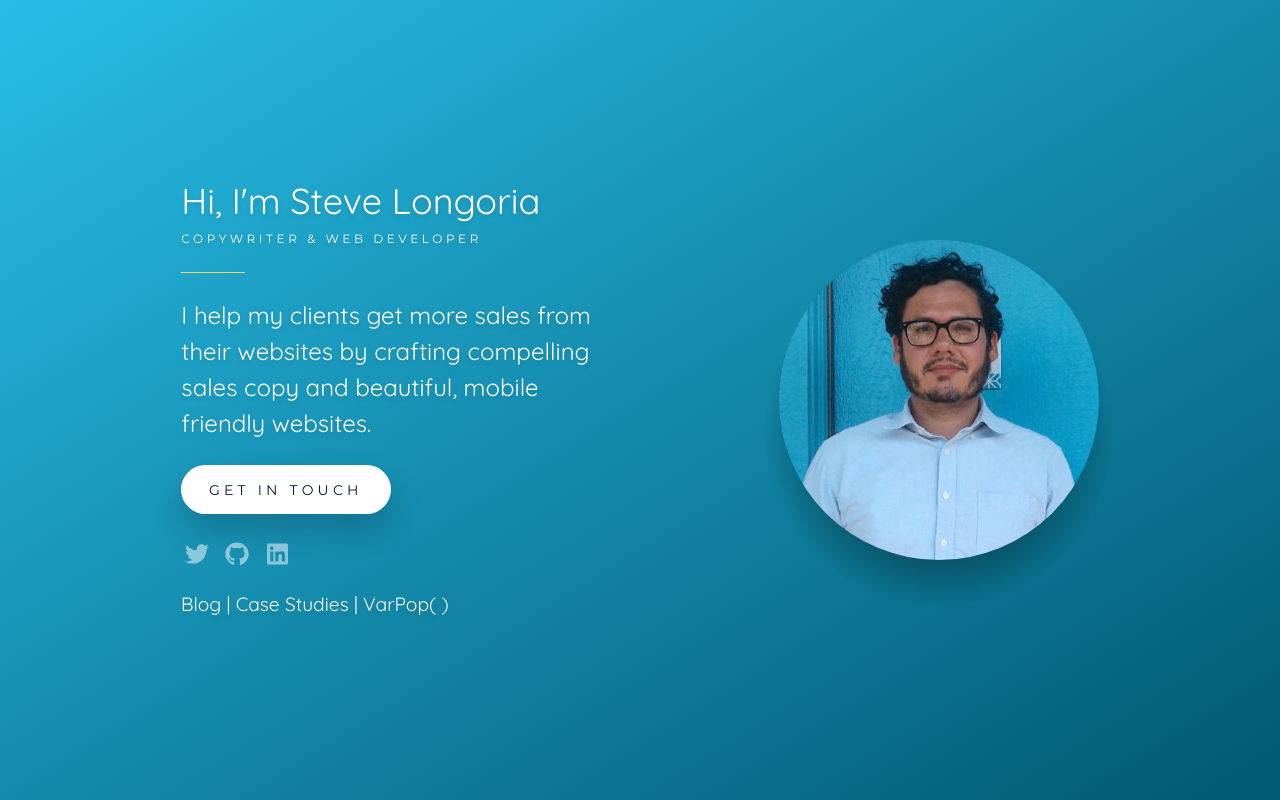
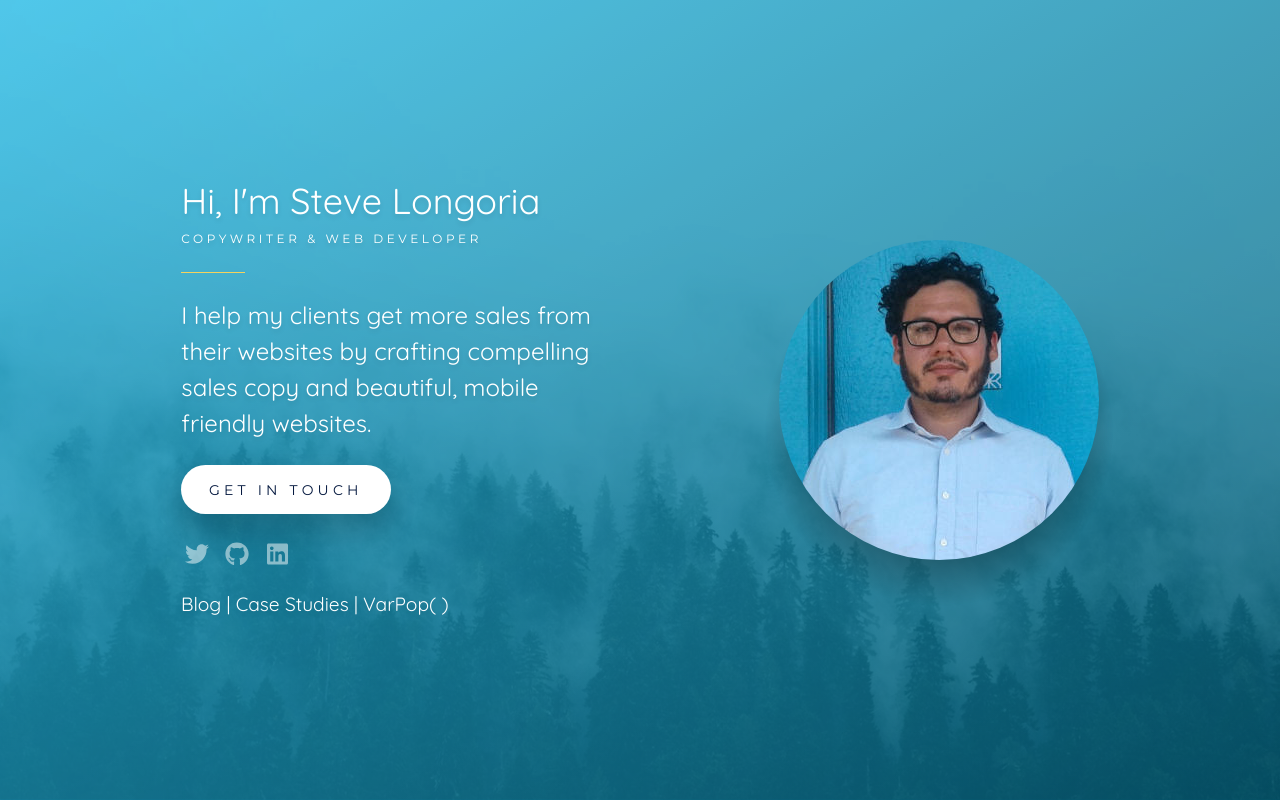
Before and after one commit to SteveLongoria/SteveLongoria, a PHP site: page / in a window 1280 px wide. Run offline with PHP 8.4, Linux system fonts and the light colour scheme; some libraries are stand-ins or nearby versions.

Commit message:
made position absolute for .wallpaper css class

```diff
--- a/css/main.css
+++ b/css/main.css
@@ -54,10 +54,11 @@ wallpaper,
 
 /* 3. Specific */
 .wallpaper {
+	background-image: url("../images/oregon.jpeg");
   background-position: center;
   background-size: cover;
   opacity: 0.2;
-  position: fixed;
+  position: absolute;
 }
 
 .content {
--- a/index.html
+++ b/index.html
@@ -13,7 +13,7 @@
     <script defer src="https://use.fontawesome.com/releases/v5.0.0/js/all.js"></script>
   </head>
   <body>
-    <div id="wallpaper" class="wallpaper"></div>
+    <div id="wallpaper" class="wallpaper" data-image="images/oregon.jpeg"></div>
 		<div class="content">
 		<aside class="side">
 			<figure id="picture" class="picture">
```
